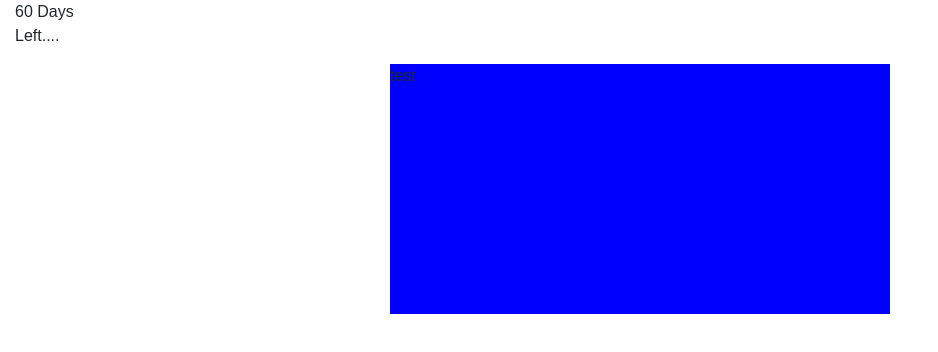
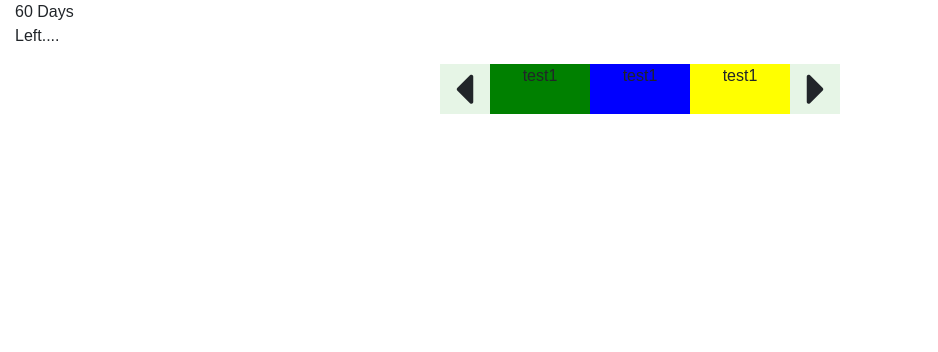
Before and after one commit to AbiyHailu/SandBoxSimulateF, an Angular app: page / in a window 1280 px wide. Shown: the top 352 px of the page, without its empty margins (0-938 px from the left). Built offline with nearby package versions, Linux system fonts and the light colour scheme.

Commit message:
left-right included

```diff
--- a/package.json
+++ b/package.json
@@ -23,6 +23,7 @@
     "@angular/router": "^5.2.0",
     "bootstrap": "4.3.1",
     "core-js": "^2.4.1",
+    "font-awesome": "4.7.0",
     "jquery": "3.4.1",
     "popper.js": "1.16.0",
     "rxjs": "^5.5.6",
--- a/src/app/begin/begin.component.css
+++ b/src/app/begin/begin.component.css
@@ -0,0 +1,6 @@
+.fa-caret-left {
+  font-size: 50px !important;
+}
+.fa-caret-right {
+  font-size: 50px !important;
+}
--- a/src/app/begin/begin.component.html
+++ b/src/app/begin/begin.component.html
@@ -1,6 +1,24 @@
-<div
-  class="row text-center "
-  style="width:500px; height:250px; background: blue"
->
-  test
+<div class="row text-center">
+  <div
+    class="1"
+    style="background: rgba(152, 214, 152, 0.246); width: 50px; height: 50px;"
+  >
+    <i class="fas fa-caret-left"></i>
+  </div>
+
+  <div class="1" style="background: green; width: 100px; height: 50px;">
+    test1
+  </div>
+  <div class="1" style="background: blue; width: 100px; height: 50px;">
+    test1
+  </div>
+  <div class="1" style="background: yellow; width: 100px; height: 50px;">
+    test1
+  </div>
+  <div
+    class="1"
+    style="background: rgba(152, 214, 152, 0.246); width: 50px; height: 50px;"
+  >
+    <i class="fas fa-caret-right"></i>
+  </div>
 </div>
--- a/src/styles.css
+++ b/src/styles.css
@@ -1,4 +1,5 @@
 /* You can add global styles to this file, and also import other style files */
+@import "https://use.fontawesome.com/releases/v5.7.2/css/all.css";
 
 html,
 body {
```
